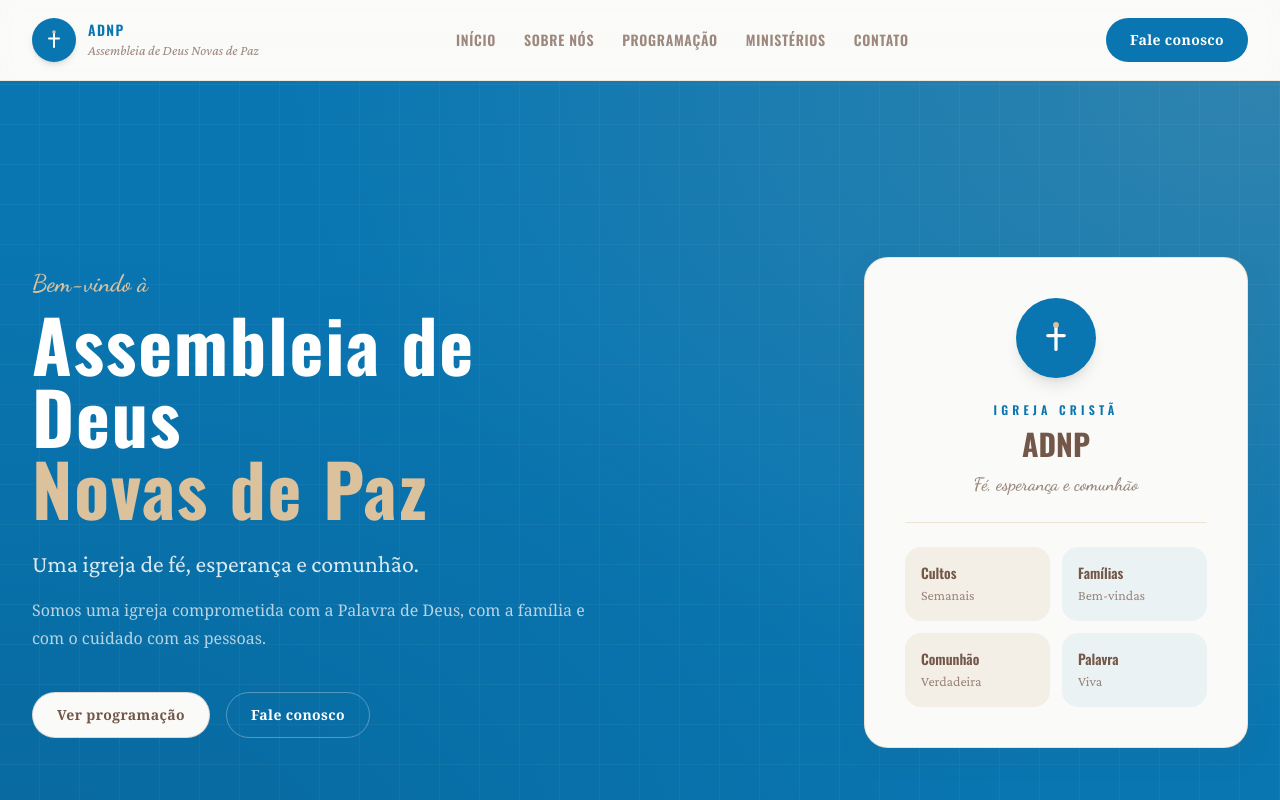
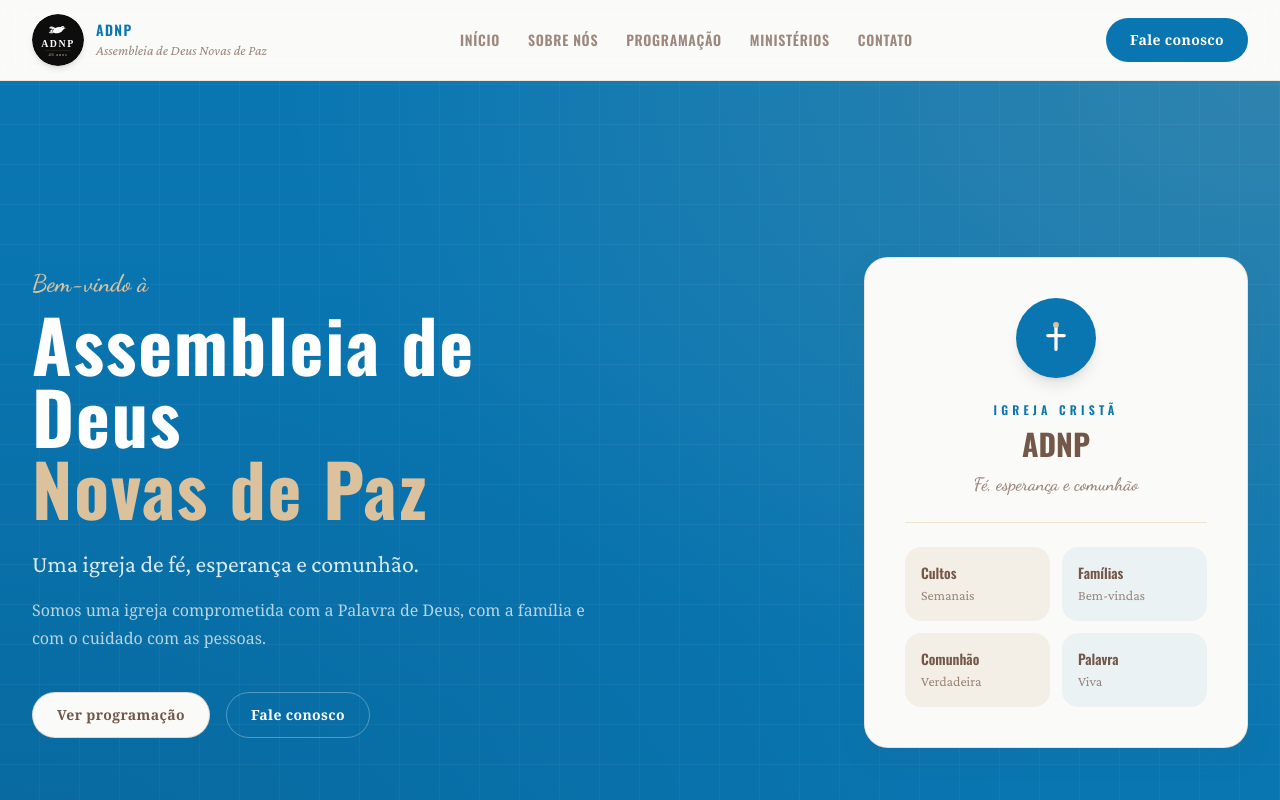
Before and after one commit to misaeljunio/adnp-website, a Next.js app: page /adnp-website/ in a window 1280 px wide. Shown: the top 800 px of the page. Built offline with nearby package versions, Linux system fonts and the light colour scheme.

Commit message:
feat: replace logo with ADNP SVG mark (black bg, dove, white ADNP, cream 46 anos)
Agent-Logs-Url: https://github.com/misaeljunio/adnp-website/sessions/043afefb-a404-4b19-8f34-6ea21eba9a7d

Co-authored-by: misaeljunio <63067629+misaeljunio@users.noreply.github.com>

```diff
--- a/src/components/logo.tsx
+++ b/src/components/logo.tsx
@@ -1,3 +1,5 @@
+import Image from "next/image";
+
 type LogoMarkProps = {
   size?: number;
   className?: string;
@@ -5,23 +7,14 @@ type LogoMarkProps = {
 
 export function LogoMark({ size = 44, className = "" }: LogoMarkProps) {
   return (
-    <svg
+    <Image
+      src="/adnp-website/logo.svg"
+      alt="ADNP Logo"
       width={size}
       height={size}
-      viewBox="0 0 44 44"
-      fill="none"
-      xmlns="http://www.w3.org/2000/svg"
-      aria-hidden="true"
       className={className}
-    >
-      {/* Circle background */}
-      <circle cx="22" cy="22" r="22" fill="#0976B2" />
-      {/* Cross */}
-      <rect x="20" y="9" width="4" height="26" rx="2" fill="white" />
-      <rect x="11" y="18" width="22" height="4" rx="2" fill="white" />
-      {/* Sand dot accent at top of cross */}
-      <circle cx="22" cy="9" r="3" fill="#DBC19C" />
-    </svg>
+      priority
+    />
   );
 }
 
@@ -32,21 +25,20 @@ type LogoFullProps = {
 
 export function LogoFull({ variant = "dark", className = "" }: LogoFullProps) {
   const textColor = variant === "light" ? "white" : "#735748";
-  const subTextColor = variant === "light" ? "rgba(255,255,255,0.75)" : "#0976B2";
 
   return (
     <div className={`flex items-center gap-3 ${className}`}>
       <LogoMark size={44} />
       <div className="leading-tight">
         <p
-          style={{ color: subTextColor, fontFamily: "var(--font-oswald), sans-serif", fontSize: "0.7rem", letterSpacing: "0.25em", textTransform: "uppercase", fontWeight: 600 }}
+          style={{ color: textColor, fontFamily: "var(--font-oswald), sans-serif", fontSize: "1rem", fontWeight: 700, letterSpacing: "0.05em", lineHeight: 1.1 }}
         >
-          Igreja
+          Assembleia de Deus
         </p>
         <p
-          style={{ color: textColor, fontFamily: "var(--font-oswald), sans-serif", fontSize: "1rem", fontWeight: 700, letterSpacing: "0.05em", lineHeight: 1.1 }}
+          style={{ color: "#DBC19C", fontFamily: "var(--font-oswald), sans-serif", fontSize: "0.7rem", letterSpacing: "0.15em", textTransform: "uppercase", fontWeight: 600 }}
         >
-          ADNP
+          Novas de Paz
         </p>
       </div>
     </div>
--- a/src/components/site-footer.tsx
+++ b/src/components/site-footer.tsx
@@ -1,3 +1,4 @@
+import Image from "next/image";
 import { siteConfig } from "@/data/site";
 
 export function SiteFooter() {
@@ -9,12 +10,14 @@ export function SiteFooter() {
         <div className="flex flex-col gap-6 md:flex-row md:items-center md:justify-between">
           {/* Logo + name */}
           <div className="flex items-center gap-3">
-            <div className="flex h-10 w-10 flex-shrink-0 items-center justify-center rounded-full bg-[#0976B2]">
-              <svg width="18" height="18" viewBox="0 0 44 44" fill="none" aria-hidden="true">
-                <rect x="20" y="6" width="4" height="32" rx="2" fill="white" />
-                <rect x="10" y="17" width="24" height="4" rx="2" fill="white" />
-                <circle cx="22" cy="6" r="3.5" fill="#DBC19C" />
-              </svg>
+            <div className="flex-shrink-0">
+              <Image
+                src="/adnp-website/logo.svg"
+                alt={siteConfig.churchName}
+                width={44}
+                height={44}
+                className="rounded-full"
+              />
             </div>
             <div>
               <p className="font-[family-name:var(--font-oswald)] text-base font-bold text-[#735748]">
--- a/src/components/site-header.tsx
+++ b/src/components/site-header.tsx
@@ -1,3 +1,4 @@
+import Image from "next/image";
 import Link from "next/link";
 import { navLinks, siteConfig } from "@/data/site";
 
@@ -7,12 +8,15 @@ export function SiteHeader() {
       <div className="container-page flex h-20 items-center justify-between">
         {/* Logo */}
         <Link href="#inicio" className="flex items-center gap-3 group" aria-label={siteConfig.churchName}>
-          <div className="flex h-11 w-11 flex-shrink-0 items-center justify-center rounded-full bg-[#0976B2] shadow-md transition-shadow group-hover:shadow-[0_4px_16px_rgba(9,118,178,0.35)]">
-            <svg width="22" height="22" viewBox="0 0 44 44" fill="none" aria-hidden="true">
-              <rect x="20" y="6" width="4" height="32" rx="2" fill="white" />
-              <rect x="10" y="17" width="24" height="4" rx="2" fill="white" />
-              <circle cx="22" cy="6" r="3.5" fill="#DBC19C" />
-            </svg>
+          <div className="flex-shrink-0 transition-transform group-hover:scale-105">
+            <Image
+              src="/adnp-website/logo.svg"
+              alt={siteConfig.churchName}
+              width={52}
+              height={52}
+              priority
+              className="rounded-full shadow-md"
+            />
           </div>
           <div className="leading-tight">
             <p className="font-[family-name:var(--font-oswald)] text-sm font-semibold uppercase tracking-widest text-[#0976B2]">
```
Also changed, not shown: public/logo.svg (added).
